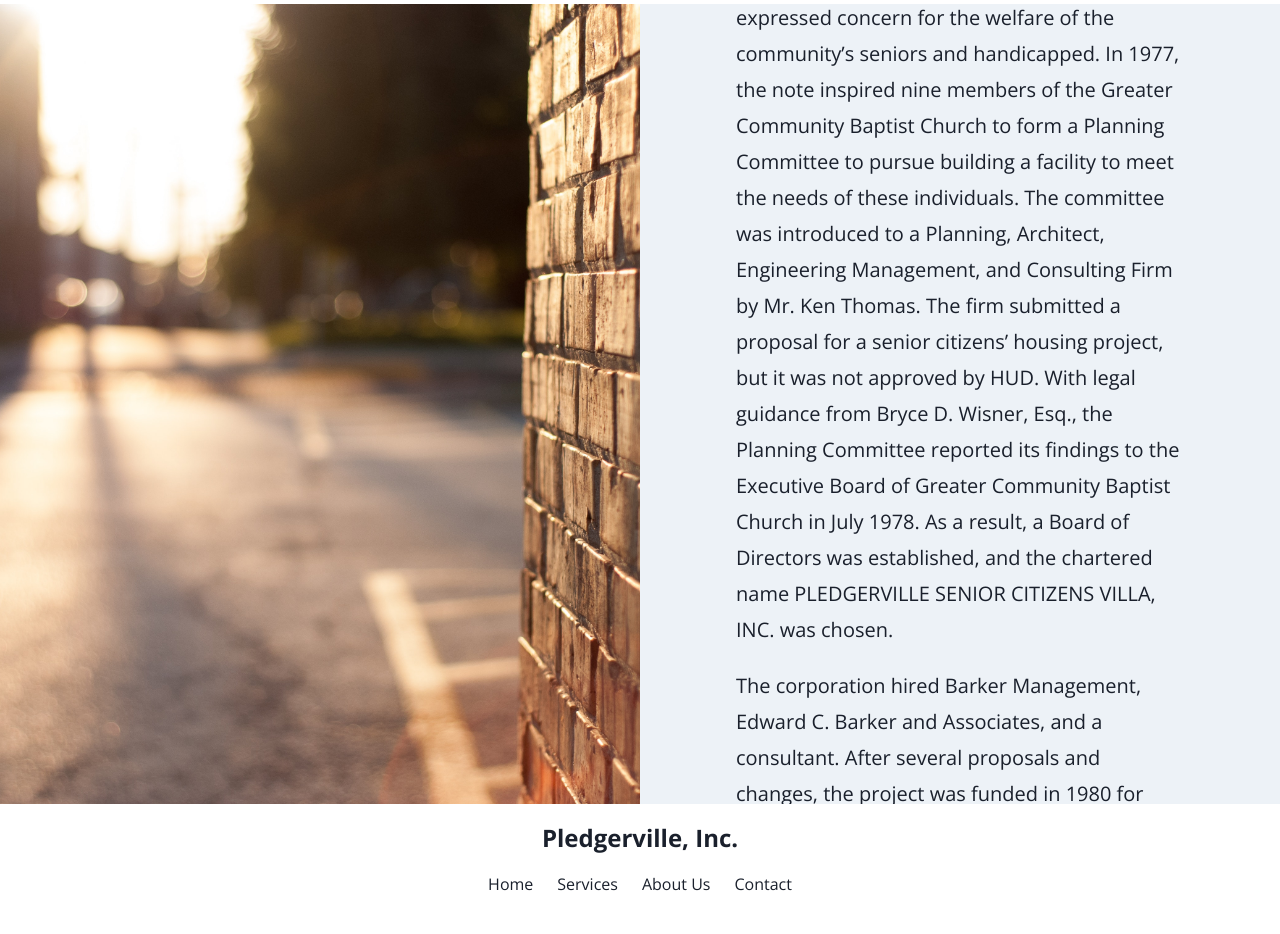
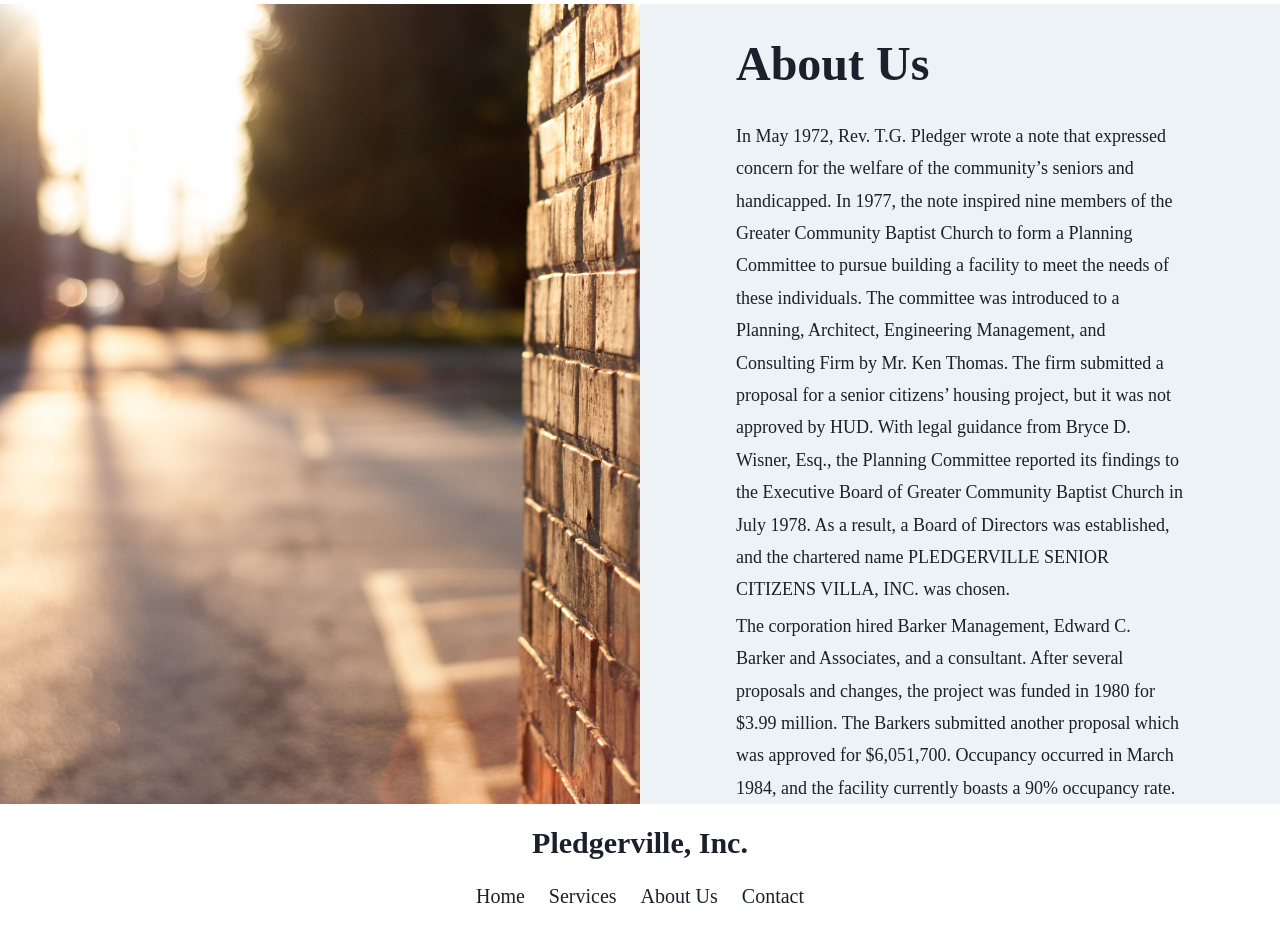
Before and after one commit to Pledgerville/next-app, a Next.js app: page /about-us in a window 1280 px wide. Shown: the part 60-994 px from the top of the page. Built offline with nearby package versions, Linux system fonts and the light colour scheme.

Commit message:
modify footer and aboutus component

```diff
--- a/src/components/Footer/Footer.tsx
+++ b/src/components/Footer/Footer.tsx
@@ -5,6 +5,7 @@ import {
   Stack,
   VisuallyHidden,
   Text,
+  Center,
 } from '@chakra-ui/react';
 import Link from 'next/link';
 import React from 'react';
@@ -51,8 +52,11 @@ const Footer: React.FC<FooterProps> = () => {
         spacing={4}
         justify={'center'}
         align={'center'}
+        fontFamily="Linotype Didot"
+        fontSize='xl'
+
       >
-        <Text fontSize='x-large' fontWeight='bold'>
+        <Text fontSize='3xl' fontWeight='bold'>
           Pledgerville, Inc.
         </Text>
         <Stack direction={'row'} spacing={6}>
--- a/src/pages/about-us.tsx
+++ b/src/pages/about-us.tsx
@@ -1,6 +1,7 @@
 import { MotionBox } from '../components/MotionElements/MotionElements';
 import {
   Box,
+  Center,
   Flex,
   Heading,
   Image,
@@ -21,8 +22,7 @@ const AboutPage: React.FC<AboutUsProps> = () => {
           w={{ base: '100%', md: '50%' }}
           h='100vh'
           initial={{ opacity: 0 }}
-          animate={{ opacity: 1 }}
-          transition={{ duration: 0.5, delay: 0.3 }}
+          animate={{ opacity: 1, transition: { duration: 0.8 }}}
         >
           <Image
             src='/brick_dof.jpg'
@@ -39,18 +39,17 @@ const AboutPage: React.FC<AboutUsProps> = () => {
           alignItems='center'
           justifyContent='center'
           initial={{ opacity: 0, x: -50 }}
-          animate={{ opacity: 1, x: 0 }}
-          transition={{ duration: 0.8, delay: 0.8 }}
+          animate={{ opacity: 1, x: 0, transition: { duration: 0.5 } }}
         >
           <Box
             maxW={{ base: '100%', md: '70%' }}
             mx='auto'
             textAlign={{ base: 'center', md: 'left' }}
           >
-            <Heading as='h2' size='3xl' mb='8' mt={{ base: 0, md: 10 }}>
+            <Heading fontFamily="Linotype Didot" as='h2' size='2xl' mb='8' mt={{ base: 0, md: 10 }}>
               About Us
             </Heading>
-            <Text fontSize='xl' mb='5' lineHeight={1.8}>
+            <Text fontFamily="Linotype Didot" fontSize='lg' mb='1' lineHeight={1.8}>
               In May 1972, Rev. T.G. Pledger wrote a note that expressed concern
               for the welfare of the community&rsquo;s seniors and handicapped.
               In 1977, the note inspired nine members of the Greater Community
@@ -65,7 +64,7 @@ const AboutPage: React.FC<AboutUsProps> = () => {
               result, a Board of Directors was established, and the chartered
               name PLEDGERVILLE SENIOR CITIZENS VILLA, INC. was chosen.
             </Text>
-            <Text fontSize='xl' mb='5' lineHeight={1.8}>
+            <Text fontFamily="Linotype Didot" fontSize='lg' mb='1' lineHeight={1.8}>
               The corporation hired Barker Management, Edward C. Barker and
               Associates, and a consultant. After several proposals and changes,
               the project was funded in 1980 for $3.99 million. The Barkers
```
